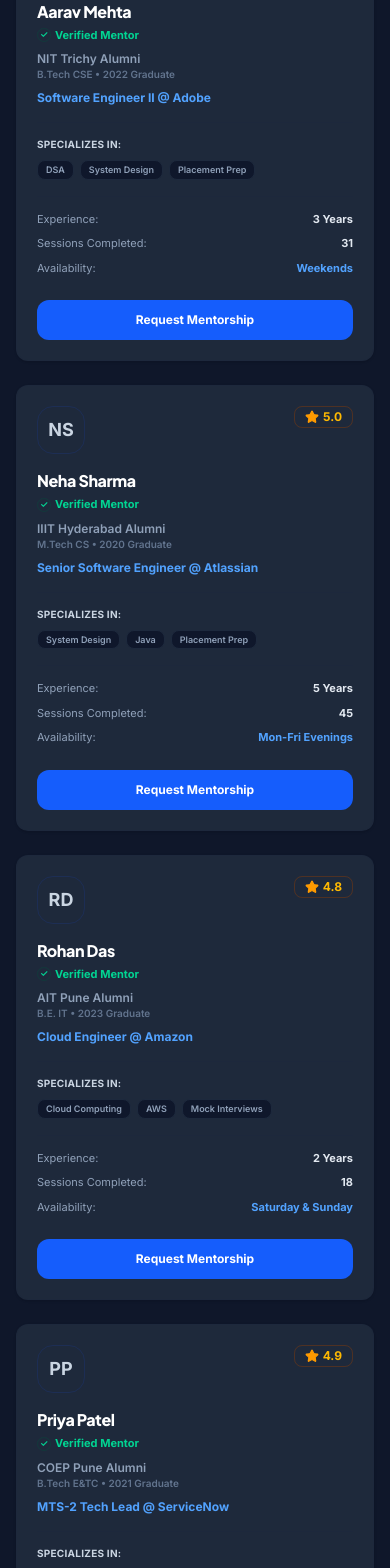
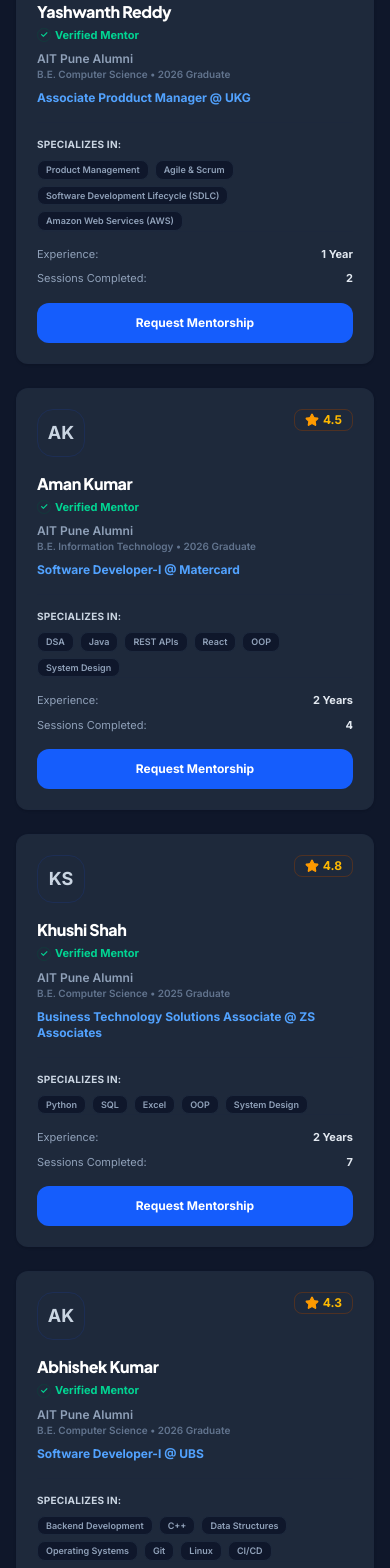
Before and after one commit to addyy-dot/MENTOS, a React (Vite) app in the folder frontend/: page / in a window 390 px wide. Shown: the part 2220-3788 px from the top of the page. Built offline with nearby package versions, Linux system fonts and the light colour scheme; no server answers.

Commit message:
Add currentCompany and currentRole fields for Mentors in registration, profiles, dashboards, and search

```diff
--- a/frontend/src/components/Footer.jsx
+++ b/frontend/src/components/Footer.jsx
@@ -14,20 +14,20 @@ const Footer = () => {
   return (
     <footer className="bg-slate-900 text-slate-400 border-t border-slate-800 py-12 font-sans">
       <div className="max-w-7xl mx-auto px-4 sm:px-6 lg:px-8">
-        <div className="grid grid-cols-1 md:grid-cols-4 gap-8 pb-8 border-b border-slate-800">
+        <div className="grid grid-cols-1 md:grid-cols-12 gap-8 pb-8 border-b border-slate-800">
 
           {/* Logo & Info column */}
-          <div className="space-y-4">
+          <div className="md:col-span-6 space-y-4">
             <Link to="/" className="inline-block" onClick={() => window.scrollTo({ top: 0, behavior: 'smooth' })}>
               <Logo light={true} showTagline={true} iconSize="h-8 w-8" />
             </Link>
-            <p className="text-slate-400 text-sm max-w-sm leading-relaxed">
+            <p className="text-slate-400 text-sm max-w-md leading-relaxed">
               Connecting engineering students with seniors, alumni, and industry professionals through structured mentorship and meaningful career guidance.
             </p>
           </div>
 
           {/* Column 1: Platform */}
-          <div>
+          <div className="md:col-span-3">
             <h4 className="text-white text-sm font-semibold tracking-wider uppercase mb-4">Platform</h4>
             <ul className="space-y-2 text-sm">
               <li>
@@ -53,32 +53,13 @@ const Footer = () => {
             </ul>
           </div>
 
-          {/* Column 2: Community */}
-          <div>
-            <h4 className="text-white text-sm font-semibold tracking-wider uppercase mb-4">Community</h4>
-            <ul className="space-y-2 text-sm">
-              <li>
-                <Link to="/" className="hover:text-white transition-colors">About Us</Link>
-              </li>
-              <li>
-                <Link to="/" className="hover:text-white transition-colors">Success Stories</Link>
-              </li>
-              <li>
-                <Link to="/" className="hover:text-white transition-colors">Privacy Policy</Link>
-              </li>
-              <li>
-                <Link to="/" className="hover:text-white transition-colors">Terms of Service</Link>
-              </li>
-            </ul>
-          </div>
-
-          {/* Column 3: Contact */}
-          <div>
+          {/* Column 2: Contact */}
+          <div className="md:col-span-3">
             <h4 className="text-white text-sm font-semibold tracking-wider uppercase mb-4">Contact</h4>
             <ul className="space-y-2.5 text-sm">
               <li className="flex items-start gap-2">
                 <MapPin className="w-4 h-4 text-blue-500 mt-0.5 flex-shrink-0" />
-                <span>Army Institute of Technolgy, Dighi Hills, Pune - 411015</span>
+                <span>Army Institute of Technology, Dighi Hills, Pune - 411015</span>
               </li>
               <li className="flex items-center gap-2">
                 <Mail className="w-4 h-4 text-blue-500 flex-shrink-0" />
@@ -96,11 +77,7 @@ const Footer = () => {
         {/* Bottom bar */}
         <div className="pt-8 flex flex-col sm:flex-row items-center justify-between text-xs text-slate-500">
           <div className="flex items-center gap-1.5">
-            <span>© MENTos. Built by Students, for Students.</span>
-          </div>
-          <div className="flex gap-4 mt-4 sm:mt-0">
-            <Link to="/" className="hover:text-slate-400 transition-colors">Privacy Settings</Link>
-            <Link to="/" className="hover:text-slate-400 transition-colors">Cookie Policy</Link>
+            <span>© {new Date().getFullYear()} MENTos. Built by Students, for Students. All rights reserved.</span>
           </div>
         </div>
       </div>
--- a/frontend/src/pages/EditProfile.jsx
+++ b/frontend/src/pages/EditProfile.jsx
@@ -21,6 +21,8 @@ const EditProfile = () => {
 
   // Mentor fields
   const [availability, setAvailability] = useState('');
+  const [currentCompany, setCurrentCompany] = useState('');
+  const [currentRole, setCurrentRole] = useState('');
   const [companiesCracked, setCompaniesCracked] = useState(''); // input as comma separated list
   const [expertise, setExpertise] = useState(''); // input as comma separated list
 
@@ -39,6 +41,8 @@ const EditProfile = () => {
         setTargetCompanies(user.targetCompanies ? user.targetCompanies.join(', ') : '');
       } else if (user.role === 'mentor') {
         setAvailability(user.availability || '');
+        setCurrentCompany(user.currentCompany || '');
+        setCurrentRole(user.currentRole || '');
         setCompaniesCracked(user.companiesCracked ? user.companiesCracked.join(', ') : '');
         setExpertise(user.expertise ? user.expertise.join(', ') : '');
       }
@@ -70,6 +74,8 @@ const EditProfile = () => {
       profileData.targetCompanies = parseCSV(targetCompanies);
     } else if (user.role === 'mentor') {
       profileData.availability = availability;
+      profileData.currentCompany = currentCompany;
+      profileData.currentRole = currentRole;
       profileData.companiesCracked = parseCSV(companiesCracked);
       profileData.expertise = parseCSV(expertise);
     }
@@ -150,8 +156,9 @@ const EditProfile = () => {
               </div>
             )}
 
-            {/* Role specific: Availability (Mentor only) */}
+            {/* Role specific: Mentor Fields */}
             {user.role === 'mentor' && (
+              <>
                 <div>
                   <label className="flex items-center gap-1.5 text-xs font-semibold text-slate-400 uppercase tracking-wider mb-2 pl-0.5">
                     <Clock className="w-4 h-4 text-slate-400" /> Availability Slots
@@ -164,6 +171,33 @@ const EditProfile = () => {
                     className="w-full px-4 py-2 bg-[#111827] border border-slate-700 rounded-lg text-sm text-slate-200 placeholder-slate-500 focus:outline-none focus:border-blue-500 focus:bg-[#111827] transition-all"
                   />
                 </div>
+
+                <div>
+                  <label className="flex items-center gap-1.5 text-xs font-semibold text-slate-400 uppercase tracking-wider mb-2 pl-0.5">
+                    <Briefcase className="w-4 h-4 text-slate-400" /> Current Company
+                  </label>
+                  <input
+                    type="text"
+                    value={currentCompany}
+                    onChange={(e) => setCurrentCompany(e.target.value)}
+                    placeholder="e.g. Google, Microsoft, Amazon"
+                    className="w-full px-4 py-2 bg-[#111827] border border-slate-700 rounded-lg text-sm text-slate-200 placeholder-slate-500 focus:outline-none focus:border-blue-500 focus:bg-[#111827] transition-all"
+                  />
+                </div>
+
+                <div>
+                  <label className="flex items-center gap-1.5 text-xs font-semibold text-slate-400 uppercase tracking-wider mb-2 pl-0.5">
+                    <Award className="w-4 h-4 text-slate-400" /> Current Job Role
+                  </label>
+                  <input
+                    type="text"
+                    value={currentRole}
+                    onChange={(e) => setCurrentRole(e.target.value)}
+                    placeholder="e.g. Software Engineer, Tech Lead"
+                    className="w-full px-4 py-2 bg-[#111827] border border-slate-700 rounded-lg text-sm text-slate-200 placeholder-slate-500 focus:outline-none focus:border-blue-500 focus:bg-[#111827] transition-all"
+                  />
+                </div>
+              </>
             )}
 
             {/* Skills (Common, comma separated) */}
--- a/frontend/src/pages/Home.jsx
+++ b/frontend/src/pages/Home.jsx
@@ -6,55 +6,51 @@ const Home = () => {
   const mentors = [
     {
       id: 1,
-      name: 'Aarav Mehta',
-      role: 'Software Engineer II',
-      company: 'Adobe',
-      alumniContext: 'NIT Trichy Alumni',
-      academicDetails: 'B.Tech CSE • 2022 Graduate',
-      experience: '3 Years',
-      sessions: 31,
-      rating: 4.9,
-      skills: ['DSA', 'System Design', 'Placement Prep'],
-      availability: 'Weekends',
+      name: 'Yashwanth Reddy',
+      role: 'Associate Prodduct Manager',
+      company: 'UKG',
+      alumniContext: 'AIT Pune Alumni',
+      academicDetails: 'B.E. Computer Science • 2026 Graduate',
+      experience: '1 Year',
+      sessions: 2,
+      rating: 4.4,
+      skills: ['Product Management', 'Agile & Scrum', 'Software Development Lifecycle (SDLC)', 'Amazon Web Services (AWS)']
     },
     {
       id: 2,
-      name: 'Neha Sharma',
-      role: 'Senior Software Engineer',
-      company: 'Atlassian',
-      alumniContext: 'IIIT Hyderabad Alumni',
-      academicDetails: 'M.Tech CS • 2020 Graduate',
-      experience: '5 Years',
-      sessions: 45,
-      rating: 5.0,
-      skills: ['System Design', 'Java', 'Placement Prep'],
-      availability: 'Mon-Fri Evenings',
+      name: 'Aman Kumar',
+      role: 'Software Developer-I',
+      company: 'Matercard',
+      alumniContext: 'AIT Pune Alumni',
+      academicDetails: 'B.E. Information Technology • 2026 Graduate',
+      experience: '2 Years',
+      sessions: 4,
+      rating: 4.5,
+      skills: ['DSA', 'Java', 'REST APIs', 'React', 'OOP', 'System Design']
     },
     {
       id: 3,
-      name: 'Rohan Das',
-      role: 'Cloud Engineer',
-      company: 'Amazon',
+      name: 'Khushi Shah',
+      role: 'Business Technology Solutions Associate',
+      company: 'ZS Associates',
       alumniContext: 'AIT Pune Alumni',
-      academicDetails: 'B.E. IT • 2023 Graduate',
+      academicDetails: 'B.E. Computer Science • 2025 Graduate',
       experience: '2 Years',
-      sessions: 18,
+      sessions: 7,
       rating: 4.8,
-      skills: ['Cloud Computing', 'AWS', 'Mock Interviews'],
-      availability: 'Saturday & Sunday',
+      skills: ['Python', 'SQL', 'Excel', 'OOP', 'System Design']
     },
     {
       id: 4,
-      name: 'Priya Patel',
-      role: 'MTS-2 Tech Lead',
-      company: 'ServiceNow',
-      alumniContext: 'COEP Pune Alumni',
-      academicDetails: 'B.Tech E&TC • 2021 Graduate',
-      experience: '4 Years',
-      sessions: 37,
-      rating: 4.9,
-      skills: ['Backend Development', 'C++', 'Resume Review'],
-      availability: 'Flexible Schedule',
+      name: 'Abhishek Kumar',
+      role: 'Software Developer-I',
+      company: 'UBS',
+      alumniContext: 'AIT Pune Alumni',
+      academicDetails: 'B.E. Computer Science • 2026 Graduate',
+      experience: '1 Year',
+      sessions: 3,
+      rating: 4.3,
+      skills: ['Backend Development', 'C++', 'Data Structures', 'Operating Systems', 'Git', 'Linux', 'CI/CD']
     }
   ];
 
@@ -142,13 +138,13 @@ const Home = () => {
             </p>
           </div>
 
-          <div className="grid grid-cols-1 md:grid-cols-2 lg:grid-cols-4 gap-6 max-w-5xl mx-auto">
+          <div className="grid grid-cols-1 sm:grid-cols-2 lg:grid-cols-4 gap-6 max-w-7xl mx-auto">
             {mentors.map((mentor) => (
               <div
                 key={mentor.id}
-                className="bg-[#1E293B] border border-slate-800/60 rounded-xl p-5 shadow-sm flex flex-col justify-between hover:shadow-lg transition-all duration-200"
+                className="bg-[#1E293B] border border-slate-800/60 rounded-xl p-5 shadow-sm flex flex-col hover:shadow-lg transition-all duration-200"
               >
-                <div>
+                <div className="flex flex-col flex-grow">
                   {/* Avatar & Rating Row */}
                   <div className="flex justify-between items-start mb-4">
                     <div className="w-12 h-12 rounded-2xl bg-blue-955 text-blue-405 border border-blue-900/30 flex items-center justify-center font-bold text-lg">
@@ -200,7 +196,7 @@ const Home = () => {
                   </div>
 
                   {/* 5. Experience & 6. Availability */}
-                  <div className="mt-4 pt-3.5 border-t border-slate-800/80 text-[11px] text-slate-400 space-y-2">
+                  <div className="mt-auto pt-3.5 border-t border-slate-800/80 text-[11px] text-slate-400 space-y-2">
                     <div className="flex justify-between items-center">
                       <span>Experience:</span>
                       <span className="font-bold text-slate-200">{mentor.experience}</span>
@@ -209,17 +205,13 @@ const Home = () => {
                       <span>Sessions Completed:</span>
                       <span className="font-bold text-slate-200">{mentor.sessions}</span>
                     </div>
-                    <div className="flex justify-between items-center">
-                      <span>Availability:</span>
-                      <span className="font-bold text-blue-400">{mentor.availability}</span>
-                    </div>
                   </div>
                 </div>
 
                 {/* 8. Request Button */}
                 <Link
                   to="/register"
-                  className="w-full mt-6 py-3 bg-blue-600 hover:bg-blue-700 text-white text-xs font-bold rounded-xl text-center transition-all block cursor-pointer"
+                  className="w-full mt-4 py-3 bg-blue-600 hover:bg-blue-700 text-white text-xs font-bold rounded-xl text-center transition-all block cursor-pointer"
                 >
                   Request Mentorship
                 </Link>
--- a/frontend/src/pages/Login.jsx
+++ b/frontend/src/pages/Login.jsx
@@ -2,7 +2,7 @@ import React, { useState } from 'react';
 import { useNavigate, Link } from 'react-router-dom';
 import useAuth from '../hooks/useAuth';
 import { useToast } from '../context/ToastContext';
-import { Mail, Lock, ArrowRight } from 'lucide-react';
+import { Mail, Lock, ArrowRight, Eye, EyeOff } from 'lucide-react';
 import Logo from '../components/Logo';
 
 const Login = () => {
@@ -12,6 +12,7 @@ const Login = () => {
 
   const [email, setEmail] = useState('');
   const [password, setPassword] = useState('');
+  const [showPassword, setShowPassword] = useState(false);
   const [submitting, setSubmitting] = useState(false);
 
   const handleSubmit = async (e) => {
@@ -67,7 +68,7 @@ const Login = () => {
                   type="email"
                   value={email}
                   onChange={(e) => setEmail(e.target.value)}
-                  placeholder="name@college.edu"
+                  placeholder="Enter your email address"
                   className="w-full pl-9 pr-4 py-2 bg-[#111827] border border-slate-700 rounded-lg text-sm text-slate-200 placeholder-slate-500 focus:outline-none focus:border-blue-500 focus:ring-1 focus:ring-blue-500 transition-all"
                   required
                 />
@@ -83,13 +84,20 @@ const Login = () => {
                   <Lock className="w-4 h-4" />
                 </div>
                 <input
-                  type="password"
+                  type={showPassword ? 'text' : 'password'}
                   value={password}
                   onChange={(e) => setPassword(e.target.value)}
-                  placeholder="••••••••"
-                  className="w-full pl-9 pr-4 py-2 bg-[#111827] border border-slate-700 rounded-lg text-sm text-slate-200 placeholder-slate-500 focus:outline-none focus:border-blue-500 focus:ring-1 focus:ring-blue-500 transition-all"
+                  placeholder="Enter password"
+                  className="w-full pl-9 pr-10 py-2 bg-[#111827] border border-slate-700 rounded-lg text-sm text-slate-200 placeholder-slate-500 focus:outline-none focus:border-blue-500 focus:ring-1 focus:ring-blue-500 transition-all"
                   required
                 />
+                <button
+                  type="button"
+                  onClick={() => setShowPassword(!showPassword)}
+                  className="absolute inset-y-0 right-0 pr-3 flex items-center text-slate-500 hover:text-slate-350 transition-colors cursor-pointer"
+                >
+                  {showPassword ? <EyeOff className="w-4 h-4" /> : <Eye className="w-4 h-4" />}
+                </button>
               </div>
             </div>
 
--- a/frontend/src/pages/MentorDashboard.jsx
+++ b/frontend/src/pages/MentorDashboard.jsx
@@ -97,6 +97,11 @@ const MentorDashboard = () => {
             </div>
             <h2 className="text-lg font-bold text-white">{user.fullName}</h2>
             <p className="text-xs font-semibold text-slate-400 mt-0.5 capitalize">{user.role}</p>
+            {(user.currentRole || user.currentCompany) && (
+              <p className="text-xs font-bold text-blue-400 mt-1">
+                {user.currentRole} {user.currentCompany ? `@ ${user.currentCompany}` : ''}
+              </p>
+            )}
 
             <div className="flex items-center gap-1.5 bg-amber-955 px-2.5 py-1 rounded-xl border border-amber-800/40 text-amber-400 text-xs font-bold mt-3">
               <Star className="w-3.5 h-3.5 fill-amber-500 text-amber-500" />
--- a/frontend/src/pages/MentorProfile.jsx
+++ b/frontend/src/pages/MentorProfile.jsx
@@ -88,6 +88,11 @@ const MentorProfile = () => {
 
             <h1 className="text-xl font-bold text-white">{mentor.fullName}</h1>
             <p className="text-xs font-semibold text-slate-400 mt-1 capitalize">{mentor.role}</p>
+            {(mentor.currentRole || mentor.currentCompany) && (
+              <p className="text-xs font-bold text-blue-400 mt-2">
+                {mentor.currentRole} {mentor.currentCompany ? `@ ${mentor.currentCompany}` : ''}
+              </p>
+            )}
 
             <div className="flex items-center justify-center gap-1.5 mt-4">
               <div className="flex items-center gap-1 bg-amber-955 px-3 py-1 rounded-xl border border-amber-800/40 text-amber-400 text-sm font-bold">
--- a/frontend/src/pages/MentorSearch.jsx
+++ b/frontend/src/pages/MentorSearch.jsx
@@ -202,6 +202,11 @@ const MentorSearch = () => {
                             <Link to={`/mentor/${mentor._id}`}>{mentor.fullName}</Link>
                           </h3>
                           <p className="text-xs text-slate-450 font-semibold">{mentor.branch}</p>
+                          {(mentor.currentRole || mentor.currentCompany) && (
+                            <p className="text-xs text-blue-400 font-bold mt-1">
+                              {mentor.currentRole} {mentor.currentCompany ? `@ ${mentor.currentCompany}` : ''}
+                            </p>
+                          )}
                         </div>
                       </div>
                       <div className="flex items-center gap-1 bg-amber-955 px-2 py-0.5 rounded-lg border border-amber-800/40 text-amber-400 text-xs font-bold">
--- a/frontend/src/pages/MyRequests.jsx
+++ b/frontend/src/pages/MyRequests.jsx
@@ -92,7 +92,11 @@ const MyRequests = () => {
 
                 <p className="text-xs text-slate-400 font-semibold">
                   {req.mentorId?.branch}
-                  {req.mentorId?.companiesCracked?.length > 0 && ` • Placed at ${req.mentorId.companiesCracked.join(', ')}`}
+                  {(req.mentorId?.currentRole || req.mentorId?.currentCompany) ? (
+                    ` • ${req.mentorId.currentRole || ''} ${req.mentorId.currentCompany ? `@ ${req.mentorId.currentCompany}` : ''}`
+                  ) : (
+                    req.mentorId?.companiesCracked?.length > 0 && ` • Placed at ${req.mentorId.companiesCracked.join(', ')}`
+                  )}
                 </p>
 
                 {/* Message block */}
```
Also changed, not shown: frontend/src/pages/Register.jsx (+74 -12 lines), 2 other files (tests, documents, lock files or other folders). Lines whose indentation alone changed are shown as unchanged.
